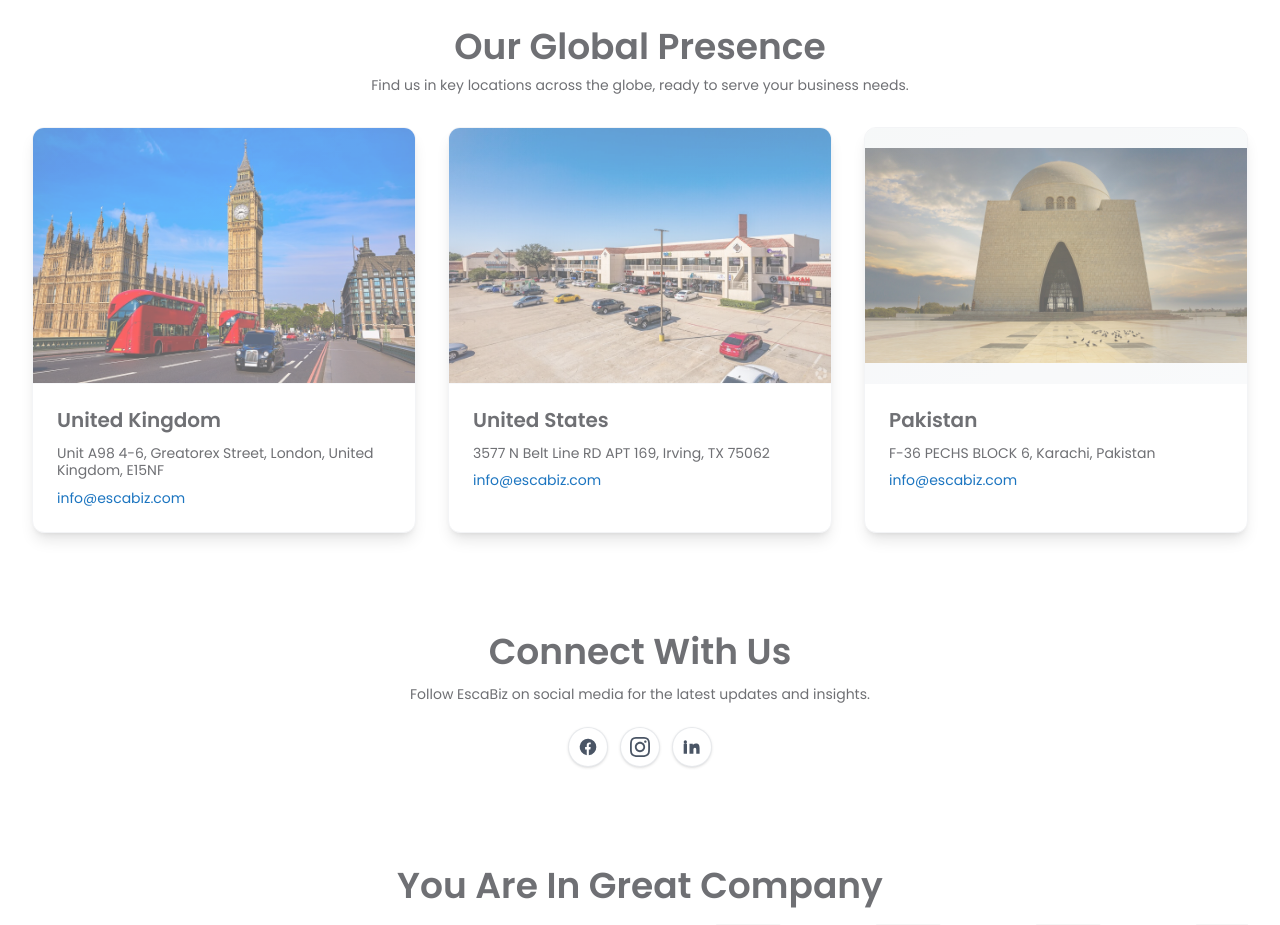
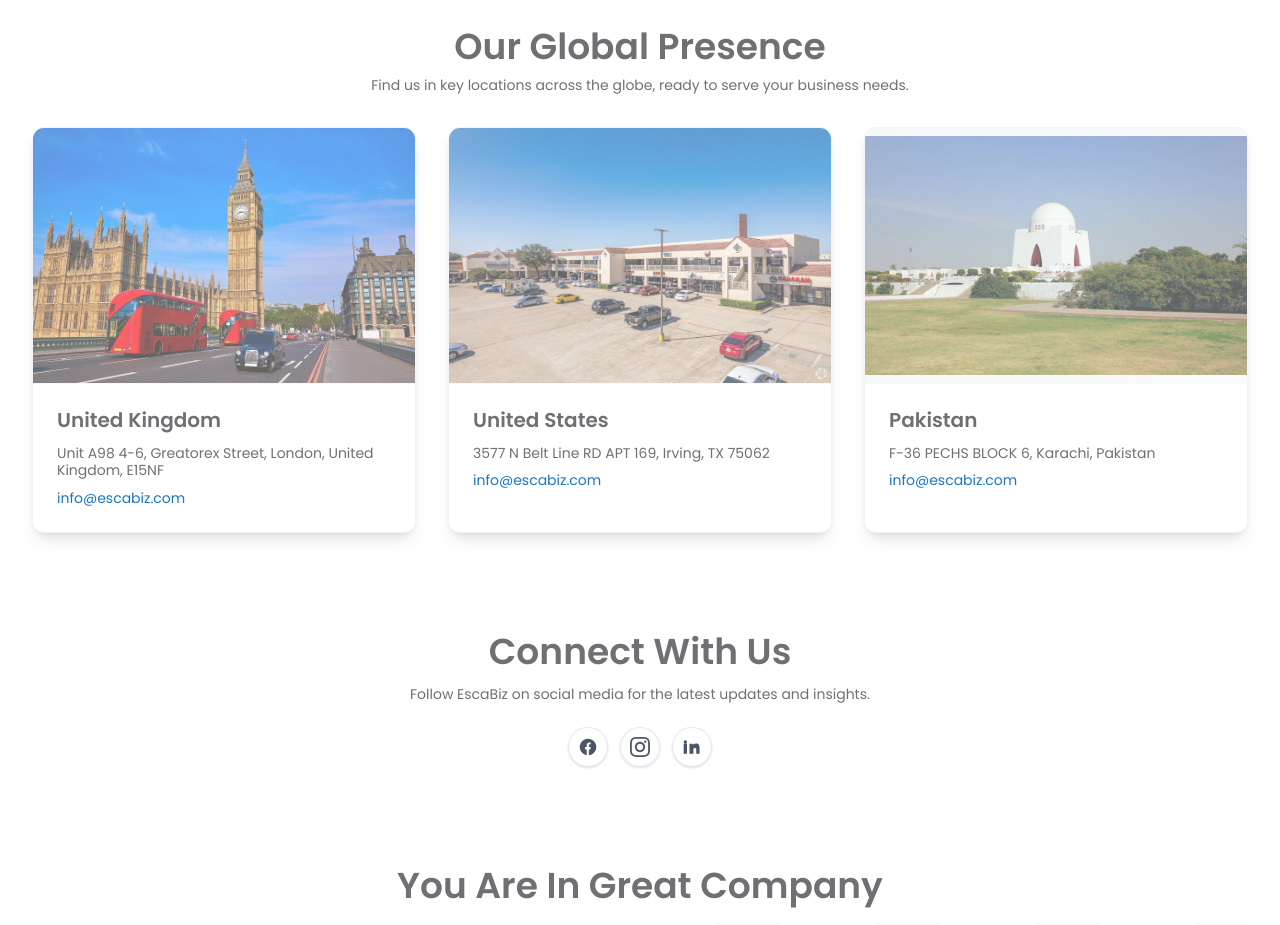
Before and after one commit to Sharmeen-Rauf/escabiz, a Next.js app: page /lets-talk in a window 1280 px wide. Shown: the part 1560-2485 px from the top of the page. Built offline with nearby package versions, Linux system fonts and the light colour scheme; no server answers.

Commit message:
Update image source in Lets Talk section to reflect new Mazar-e-Quaid photo for enhanced visual representation.

```diff
--- a/src/app/lets-talk/page.tsx
+++ b/src/app/lets-talk/page.tsx
@@ -300,7 +300,7 @@ export default function LetsTalk() {
               <div className="bg-white rounded-xl overflow-hidden shadow-lg border border-gray-100 hover:shadow-xl transition-shadow duration-300">
                 <div className="relative h-64 w-full overflow-hidden bg-gradient-to-br from-gray-100 to-gray-50">
                   <Image
-                    src="/hd-mazarequaid-karachi.jpg"
+                    src="/Mazar-e-Quaid-B-14-08-1024x640.jpg"
                     alt="Karachi, Pakistan"
                     fill
                     className="object-contain bg-gray-50"
```
Also changed, not shown: public/Mazar-e-Quaid-B-14-08-1024x640.jpg (added).
